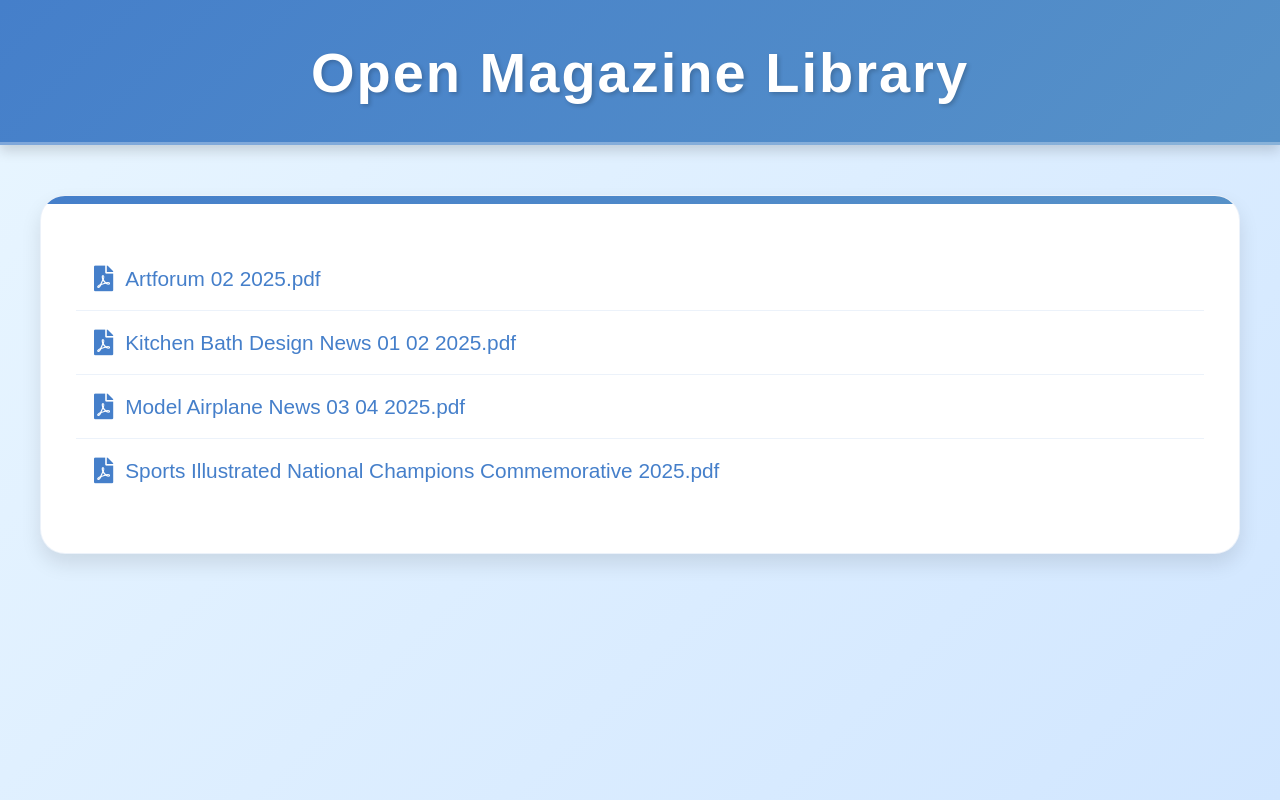
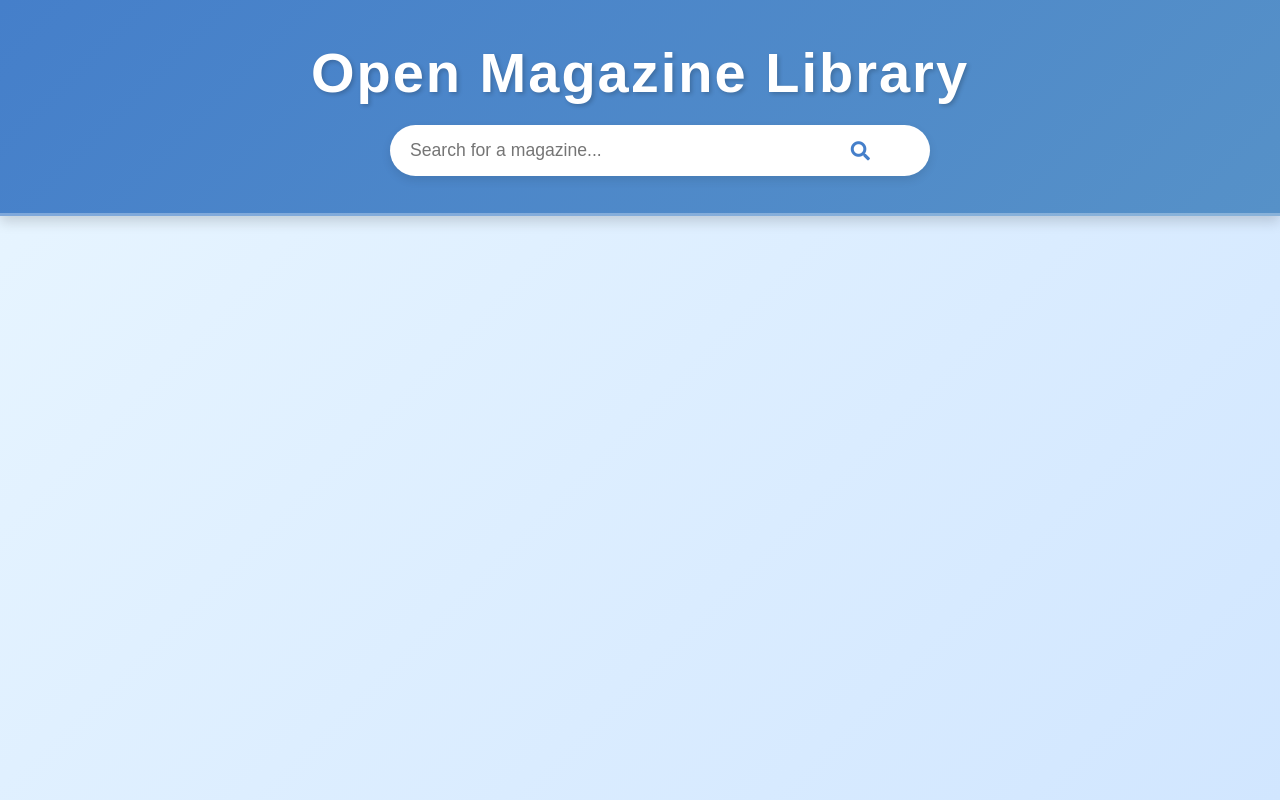
Before and after one commit to CodingGeoff/Magazine, a plain HTML site: page index.html in a window 1280 px wide. Drawn offline with Linux system fonts and the light colour scheme.

Commit message:
Canadian living + search function in main page

```diff
--- a/index.html
+++ b/index.html
@@ -138,6 +138,42 @@
         color: #457fca;
         font-size: 1.6rem;
       }
+
+      /* 搜索框容器样式 */
+      .search-container {
+        margin-top: 20px;
+        position: relative;
+        max-width: 500px;
+        margin-left: auto;
+        margin-right: auto;
+      }
+
+      /* 搜索输入框样式 */
+      #search-input {
+        width: 100%;
+        padding: 15px 20px;
+        border: none;
+        border-radius: 30px;
+        font-size: 1.1rem;
+        box-shadow: 0 4px 10px rgba(0, 0, 0, 0.1);
+        outline: none;
+        transition: box-shadow 0.3s ease;
+      }
+
+      #search-input:focus {
+        box-shadow: 0 6px 15px rgba(0, 0, 0, 0.2);
+      }
+
+      /* 搜索图标样式 */
+      .search-container .fa-search {
+        position: absolute;
+        right: 20px;
+        top: 50%;
+        transform: translateY(-50%);
+        color: #457fca;
+        font-size: 1.2rem;
+        cursor: pointer;
+      }
     </style>
     <!-- 引入 Font Awesome 图标库 -->
     <link
@@ -149,33 +185,45 @@
   <body>
     <header>
       <h1>Open Magazine Library</h1>
+      <div class="search-container">
+        <input
+          type="text"
+          id="search-input"
+          placeholder="Search for a magazine..."
+        />
+        <i class="fas fa-search"></i>
+      </div>
     </header>
     <div class="container">
       <div id="magazine-list"></div>
     </div>
     <script>
       document.addEventListener("DOMContentLoaded", function () {
-        const magazines = {
-          "2025-Magazine-1": [
+        const pdfFiles = [
           "Artforum 02 2025.pdf",
+          "Canadian Living 03 2025.pdf",
           "Kitchen Bath Design News 01 02 2025.pdf",
           "Model Airplane News 03 04 2025.pdf",
           "Sports Illustrated National Champions Commemorative 2025.pdf",
-          ],
-        };
+        ];
+        const magazineList = document.getElementById("magazine-list");
+        const searchInput = document.getElementById("search-input");
 
-        const magazineList = document.getElementById("magazine-list");
+        // 渲染杂志列表
+        function renderMagazines(filterText = "") {
+          magazineList.innerHTML = ""; // 清空当前列表
 
           for (const [page, files] of Object.entries(magazines)) {
+            const filteredFiles = files.filter((file) =>
+              file.toLowerCase().includes(filterText.toLowerCase())
+            );
+
+            if (filteredFiles.length > 0) {
               const card = document.createElement("div");
               card.className = "magazine-card";
 
-          // const title = document.createElement("h2");
-          // title.textContent = page;
-          // card.appendChild(title);
-
               const list = document.createElement("ul");
-          files.forEach((file) => {
+              filteredFiles.forEach((file) => {
                 const listItem = document.createElement("li");
                 const link = document.createElement("a");
                 link.href = `http://codinggeoff.github.io/${page}?search=${file}`;
@@ -188,6 +236,17 @@
               card.appendChild(list);
               magazineList.appendChild(card);
             }
+          }
+        }
+
+        // 初始渲染
+        renderMagazines();
+
+        // 搜索框输入事件监听
+        searchInput.addEventListener("input", function (e) {
+          const searchText = e.target.value.trim();
+          renderMagazines(searchText);
+        });
       });
     </script>
   </body>
```
Lines whose indentation alone changed are shown as unchanged.
